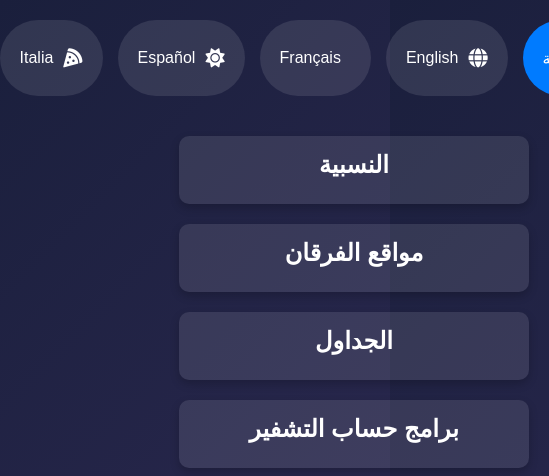
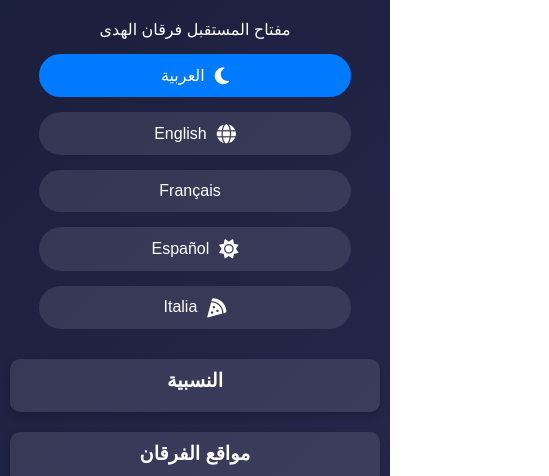
Before and after one commit to furquanelhoda/the_key_to_the_future, a plain HTML site: page index.html in a window 390 px wide. Shown: the top 476 px of the page, 549 px wide, since content can reach past the window. Drawn offline with Linux system fonts and the light colour scheme.

Commit message:
Update index.html

```diff
--- a/index.html
+++ b/index.html
@@ -3,17 +3,16 @@
 <head>
     <meta charset="UTF-8">
     <meta name="viewport" content="width=device-width, initial-scale=1.0">
-    <title>الفرقان & النسبية & السبع المثاني</title>
-
-
+    <title>مفتاح المستقبل & فرقان الهدى</title>
     <link rel="stylesheet" href="https://cdnjs.cloudflare.com/ajax/libs/font-awesome/6.4.0/css/all.min.css">
-
-   <style>
+    <style>
         /* إعدادات عامة */
-        *{
+        * {
             text-align: center !important;
             text-justify: center !important;
+            box-sizing: border-box;
         }
+
         body {
             font-family: 'Traditional Arabic', Arial, sans-serif;
             direction: rtl;
@@ -43,12 +42,13 @@
             justify-content: center;
             gap: 15px;
             margin: 20px 0;
+            flex-wrap: wrap;
         }
 
         .lang-btn {
             cursor: pointer;
             padding: 10px 20px;
-            border: none;
+            border: 2px solid transparent;
             border-radius: 50px;
             background: rgba(255, 255, 255, 0.1);
             color: #fff;
@@ -56,7 +56,7 @@
             display: flex;
             align-items: center;
             gap: 10px;
-            transition: background-color 0.3s ease, transform 0.2s ease;
+            transition: background-color 0.3s ease, transform 0.2s ease, border-color 0.3s ease;
         }
 
         .lang-btn i {
@@ -66,11 +66,13 @@
         .lang-btn:hover {
             background-color: rgba(255, 255, 255, 0.3);
             transform: translateY(-3px);
+            border-color: #007bff;
         }
 
         .lang-btn.active {
             background-color: #007bff;
             color: #fff;
+            border-color: #007bff;
         }
 
         /* تصميم الحاويات المغلقة */
@@ -185,10 +187,46 @@
             transform: scale(1.2);
             color: #fff;
         }
+
+        /* التجاوب مع الأجهزة المختلفة */
+        @media (max-width: 768px) {
+            .lang-switcher {
+                flex-direction: column;
+                align-items: center;
+            }
+
+            .lang-btn {
+                width: 80%;
+                justify-content: center;
+            }
+
+            .container {
+                padding: 10px;
+            }
+
+            .box {
+                padding: 10px;
+            }
+
+            .box h2 {
+                font-size: 1.2rem;
+            }
+
+            .box ul a {
+                font-size: 0.9rem;
+            }
+
+            .footer .copyright {
+                font-size: 0.8rem;
+            }
+
+            .footer .social-media a {
+                font-size: 1.2rem;
+            }
+        }
     </style>
 </head>
 <body>
-
     <!-- قائمة اللغات -->
     <div class="lang-switcher">
         <span data-translate="title">مفتاح المستقبل فرقان الهدى</span>
@@ -262,8 +300,8 @@
 
     <!-- الفوتر -->
     <div class="footer">
-        <div data-translate="footer" class="copyright" >
-            &copy; <span class="year"><script>document.write(new Date().getFullYear())</script></span > مفتاح المستقبل فرقان الهدى. جميع الحقوق محفوظة
+        <div data-translate="footer" class="copyright">
+            &copy; <span class="year"><script>document.write(new Date().getFullYear())</script></span> مفتاح المستقبل فرقان الهدى. جميع الحقوق محفوظة
         </div>
         <div class="social-media">
             <a href="https://www.youtube.com/@Zakkar-YAH" class="youtube" target="_blank"><i class="fab fa-youtube"></i></a>
```
